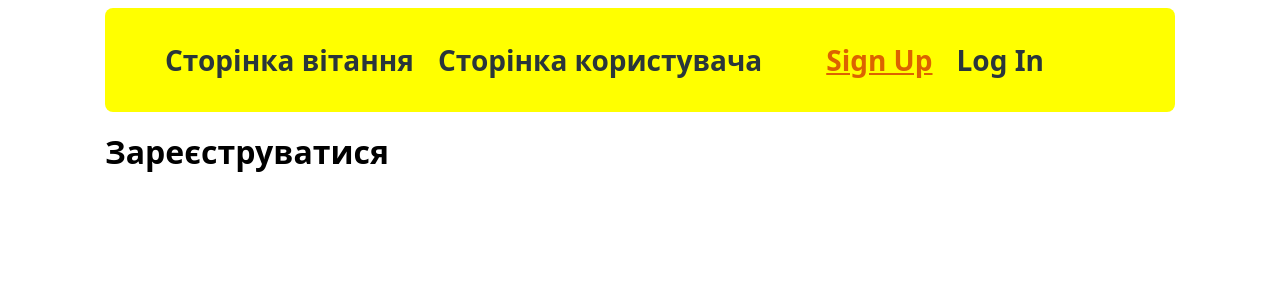
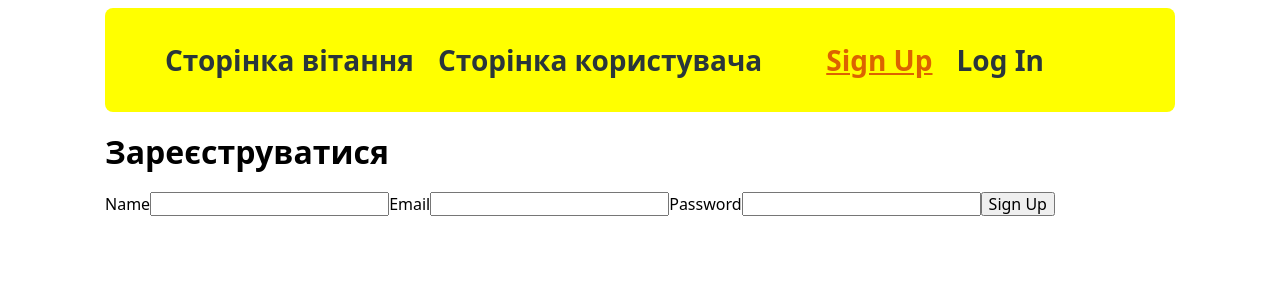
Before and after one commit to oksanastets-code/goit-react-hw-08-phonebook, a React (Create React App) app: page /goit-react-hw-08-phonebook/signup in a window 1280 px wide. Shown: the top 300 px of the page. Built offline with nearby package versions, Linux system fonts and the light colour scheme.

Commit message:
add forms

```diff
--- a/src/App.js
+++ b/src/App.js
@@ -2,23 +2,21 @@ import { Routes, Route, Link } from 'react-router-dom';
 import Container from './components/Container/Container';
 import NavBar from 'components/NavBar/NavBar';
 import HomeView from 'views/HomeView';
+import UserView from 'views/UserView';
 import SignUpView from 'views/SignUpView';
 import LogInView from 'views/LogInView';
 
 export const App = () => {
   return (
     <Container>
-
       <NavBar />
 
       <Routes>
         <Route path="/" element={<HomeView />}></Route>
-                 <Route path="/user" element={<HomeView />}></Route>
+        <Route path="/user" element={<UserView />}></Route>
         <Route path="/signup" element={<SignUpView />}></Route>
         <Route path="/login" element={<LogInView />}></Route>
-                    {/* <Route path="*" element={<NotFoundView />}></Route> */}
       </Routes>
-
     </Container>
   );
 };
--- a/src/views/LogInView.js
+++ b/src/views/LogInView.js
@@ -1,8 +1,40 @@
 import React from 'react';
 
 const LogInView = () => {
-    return (
-<h1>Ввійти в свій обліковий запис</h1>
-    );
+  return (
+    <>
+      <h1>Ввійти в свій обліковий запис</h1>
+      <form
+        // onSubmit={handleSubmit} style={styles.form}
+        autoComplete="off"
+      >
+        <label
+        // style={styles.label}
+        >
+          Email
+          <input
+            type="email"
+            name="email"
+            // value={email}
+            // onChange={handleChange}
+          />
+        </label>
+
+        <label
+        // style={styles.label}
+        >
+          Password
+          <input
+            type="password"
+            name="password"
+            // value={password}
+            // onChange={handleChange}
+          />
+        </label>
+
+        <button type="submit">Log In</button>
+      </form>
+    </>
+  );
 };
 export default LogInView;
--- a/src/views/SignUpView.js
+++ b/src/views/SignUpView.js
@@ -1,8 +1,52 @@
 import React from 'react';
 
 const SignUpView = () => {
-    return (
-<h1>Зареєструватися</h1>
-    );
+  return (
+    <>
+      <h1>Зареєструватися</h1>
+      <form
+        // onSubmit={handleSubmit}
+        // style={styles.form}
+        autoComplete="off"
+      >
+        <label
+        // style={styles.label}
+        >
+          Name
+          <input
+            type="text"
+            name="name"
+            // value={name} onChange={handleChange}
+          />
+        </label>
+
+        <label
+        // style={styles.label}
+        >
+          Email
+          <input
+            type="email"
+            name="email"
+            // value={email}
+            // onChange={handleChange}
+          />
+        </label>
+
+        <label
+        // style={styles.label}
+        >
+          Password
+          <input
+            type="password"
+            name="password"
+            // value={password}
+            // onChange={handleChange}
+          />
+        </label>
+
+        <button type="submit">Sign Up</button>
+      </form>
+    </>
+  );
 };
 export default SignUpView;
--- /dev/null
+++ b/src/views/UserView.js
@@ -0,0 +1,8 @@
+import React from 'react';
+
+const UserView = () => {
+    return (
+    <h1>Тут буде телефонна книжка</h1>
+);
+}
+export default UserView;
```
Lines whose indentation alone changed are shown as unchanged.
